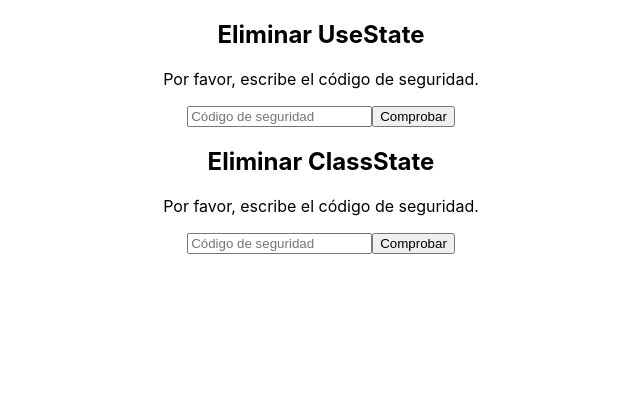
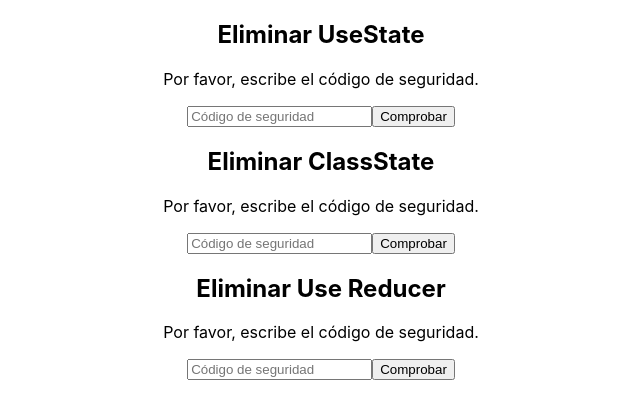
Before and after one commit to karlitasg7/react-security-codes, a React (Create React App) app: page / in a window 1280 px wide. Shown: the top 418 px of the page, without its empty margins (319-959 px from the left). Built offline with nearby package versions, Linux system fonts and the light colour scheme.

Commit message:
use reducer to make more declarative

```diff
--- a/src/App.js
+++ b/src/App.js
@@ -1,5 +1,6 @@
 import { UseState } from './UseState.js';
 import { ClassState } from './ClassState.js';
+import { UseReducer } from './UseReducer.js';
 import './App.css';
 
 function App() {
@@ -7,6 +8,7 @@ function App() {
     <div className="App">
       <UseState name="UseState" />
       <ClassState name="ClassState" />
+      <UseReducer name="Use Reducer" />
     </div>
   );
 }
--- /dev/null
+++ b/src/UseReducer.js
@@ -0,0 +1,209 @@
+/*
+// reducer using IF
+const reducerIf = (state, action) => {
+    if (action.type === 'ERROR') {
+        return {
+            ...state,
+            error: true,
+            loading: false,
+        };
+    } else if (action.type === 'CHECK') {
+        return {
+            ...state,
+            loading: true,
+        };
+    } else {
+        return {
+            ...state,
+        };
+    }
+};
+
+// this is the most popular (reducer with switch)
+const reducerSwitch = (state, action) => {
+    switch (action.type) {
+        case 'ERROR':
+            return {
+                ...state,
+                error: true,
+                loading: false,
+            };
+        case 'CHECK':
+            return {
+                ...state,
+                loading: true,
+            };
+        default:
+            return {
+                ...state,
+            };
+    }
+
+}
+
+// reducer with object
+const reducerObject = (state) => ({
+    'ERROR': {
+        ...state,
+        error: true,
+        loading: false,
+    },
+    'CHECK': {
+        ...state,
+        loading: true,
+    },
+});
+
+const reducer = (state, action) => {
+    if (reducerObject(state)[action.type]) {
+        return reducerObject(state)[action.type];
+    } else {
+        return state;
+    }
+}
+*/
+
+
+import React from 'react';
+
+const SECURITY_CODE = 'paradigma';
+
+function UseReducer({ name }) {
+
+    const initialState = {
+        value: '',
+        error: false,
+        loading: false,
+        deleted: false,
+        confirmed: false,
+    };
+
+    const reducerObject = (state, payload) => ({
+        'CONFIRM': {
+            ...state,
+            error: false,
+            loading: false,
+            confirmed: true,
+        },
+        'ERROR': {
+            ...state,
+            error: true,
+            loading: false,
+        },
+        'CHECK': {
+            ...state,
+            loading: true,
+        },
+        'DELETE': {
+            ...state,
+            deleted: true,
+        },
+        'RESET': {
+            ...state,
+            confirmed: false,
+            deleted: false,
+            value: '',
+        },
+        'WRITE': {
+            ...state,
+            value: payload,
+        }
+    });
+
+    const reducer = (state, action) => {
+        if (reducerObject(state)[action.type]) {
+            return reducerObject(state, action.payload)[action.type];
+        } else {
+            return state;
+        }
+    }
+
+    const [state, dispatch] = React.useReducer(reducer, initialState);
+
+    React.useEffect(() => {
+
+        console.log("Start effect");
+
+        if (!!state.loading) {
+            setTimeout(() => {
+                console.log("validate");
+
+                if (state.value === SECURITY_CODE) {
+                    dispatch({ type: 'CONFIRM' })
+                } else {
+                    dispatch({ type: 'ERROR' })
+                }
+
+            }, 3000);
+        }
+
+        console.log("End effect");
+
+    }, [state.loading]);
+
+    if (!state.deleted && !state.confirmed) {
+        return (
+            <div>
+                <h2>Eliminar {name}</h2>
+                <p>Por favor, escribe el código de seguridad.</p>
+
+                {(state.error && !state.loading) && (
+                    <p>Error: El codigo es incorrecto</p>
+                )}
+
+                {state.loading && (
+                    <p>Cargando...</p>
+                )}
+
+                <input placeholder='Código de seguridad'
+                    value={state.value}
+                    onChange={(event) => {
+                        dispatch({ type: 'WRITE', payload: event.target.value })
+                    }}
+                />
+                <button
+                    onClick={() => {
+                        dispatch({ type: 'CHECK' })
+                    }}
+                >Comprobar
+                </button>
+            </div >
+        );
+    }
+    else if (!!state.confirmed && !state.deleted) {
+        return (
+            <React.Fragment>
+                <p>Estas seguro de querer eliminar?</p>
+
+                <button
+                    onClick={() => {
+                        dispatch({ type: 'DELETE' })
+                    }}
+                >Si, eliminar
+                </button>
+                <button
+                    onClick={() => {
+                        dispatch({ type: 'RESET' })
+                    }}
+                >No, me arrepenti
+                </button>
+            </React.Fragment>
+        );
+    } else {
+        return (
+            <React.Fragment>
+                <p>Eliminado con exito</p>
+
+                <button
+                    onClick={() => {
+                        dispatch({ type: 'RESET' })
+                    }}
+                >Resetear, volver atras
+                </button>
+            </React.Fragment>
+        );
+    }
+
+}
+
+export { UseReducer };
```
